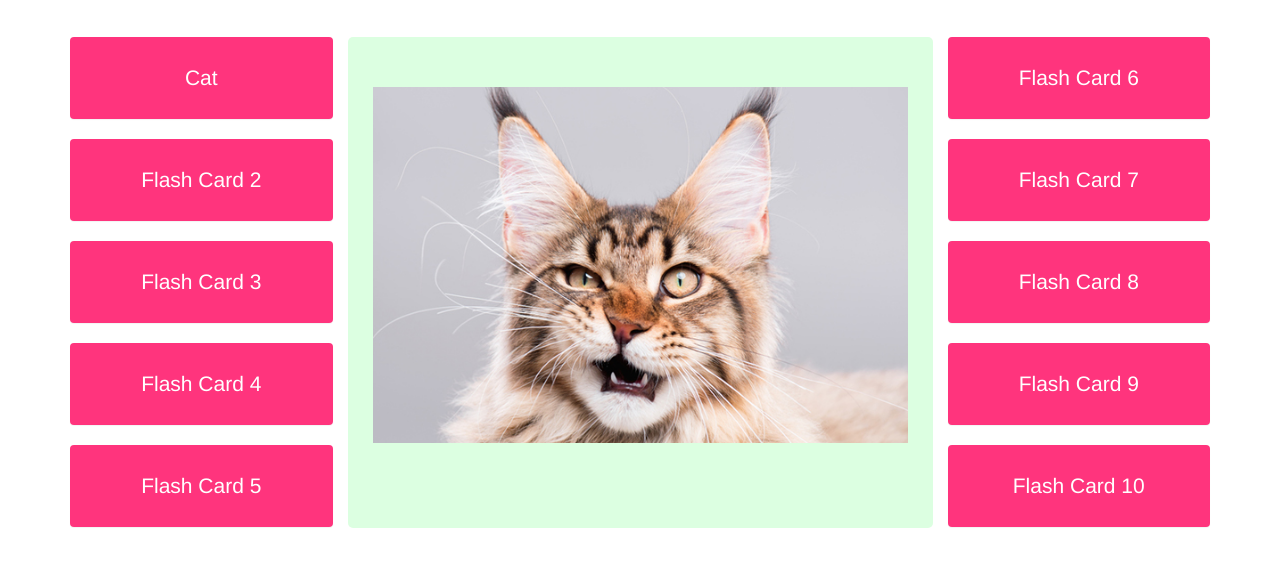
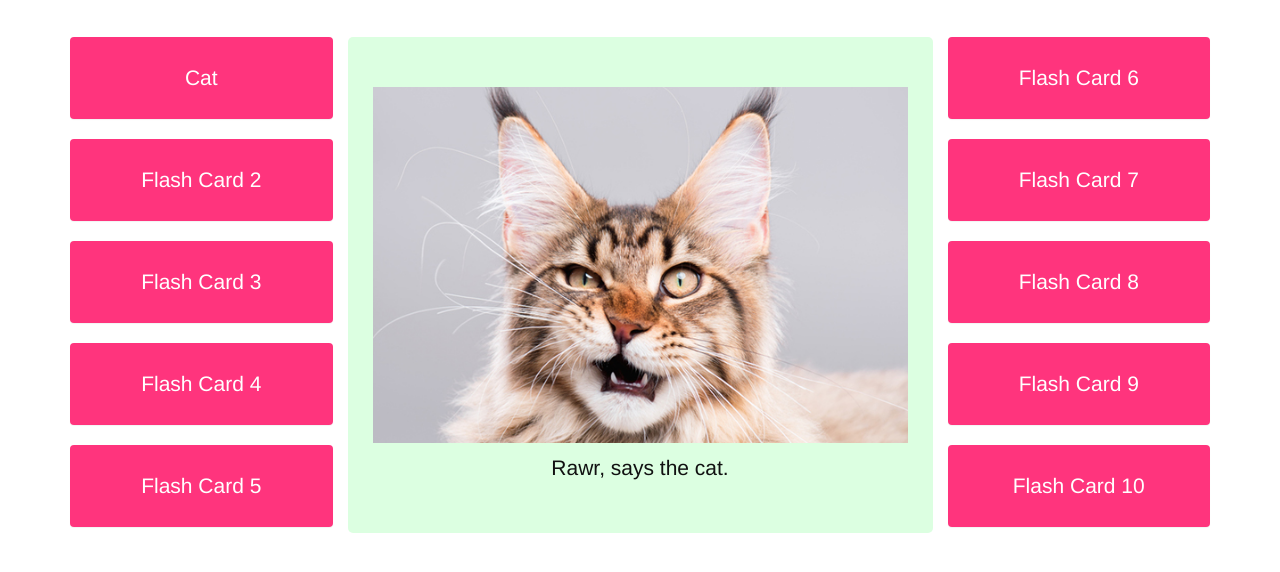
Before and after one commit to SusanSouthall/flashcards, a plain HTML site: page index.html in a window 1280 px wide. Both pictures are taken after a click on the element "Cat". Shown: the part 90-662 px from the top of the page. Drawn offline with nearby package versions, Linux system fonts and the light colour scheme.

Commit message:
Add cat line.

```diff
--- a/css/styles.css
+++ b/css/styles.css
@@ -5,6 +5,10 @@
   margin: 20px auto;
   padding: 40px 25px;
   min-height: 491px;
+}
+
+#flashcard p {
+  color: #111;
 }
 
 body {
--- a/index.html
+++ b/index.html
@@ -31,7 +31,9 @@
         </div>
 <!-- START MIDDLE COLUMN -->
         <div id="flashcard" class="col-md-6">
-          <p id="card1back" class="back"><img src="img/cat.jpg"></p>
+          <div id="card1back" class="back">
+            <p><img src="img/cat.jpg"><p>Rawr, says the cat.</p></p>
+          </div>
           <p id="card2back" class="back">Definition 2</p>
           <p id="card3back" class="back">Definition 3</p>
           <p id="card4back" class="back">Definition 4</p>
```
